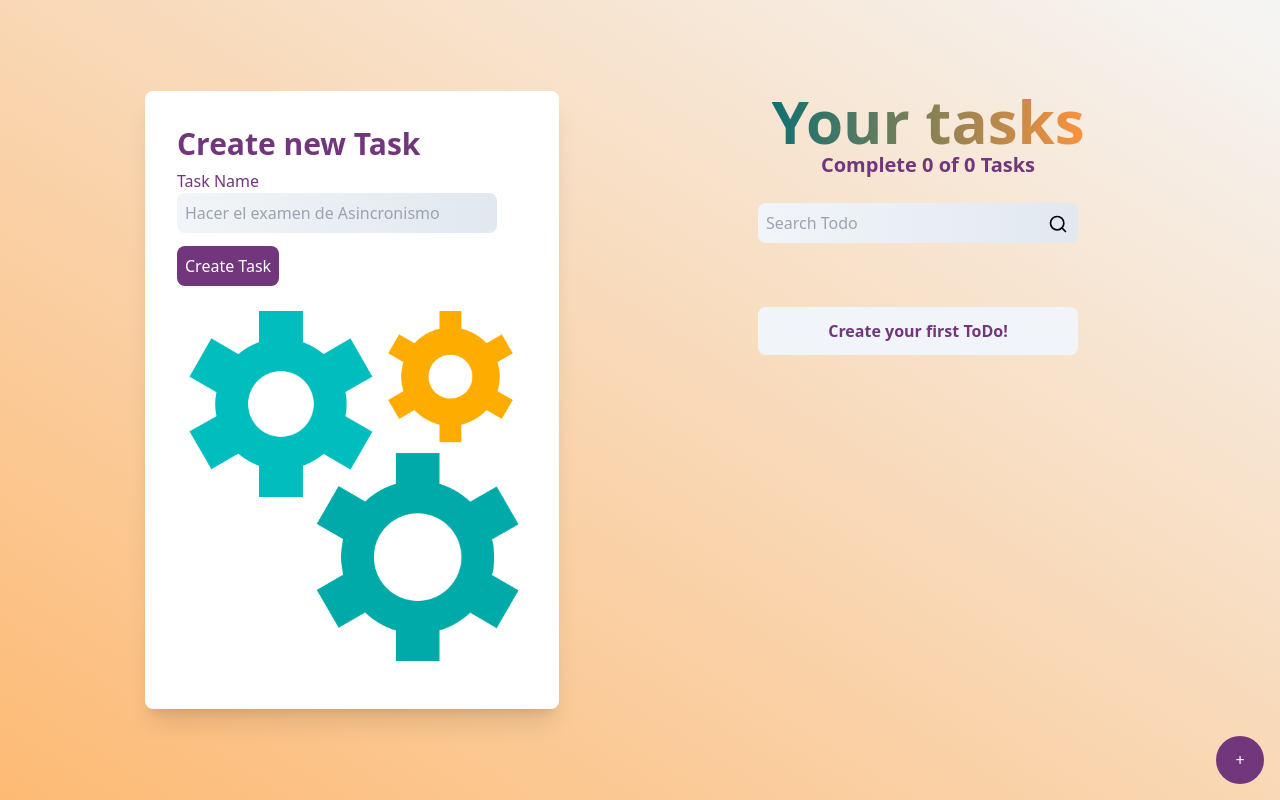
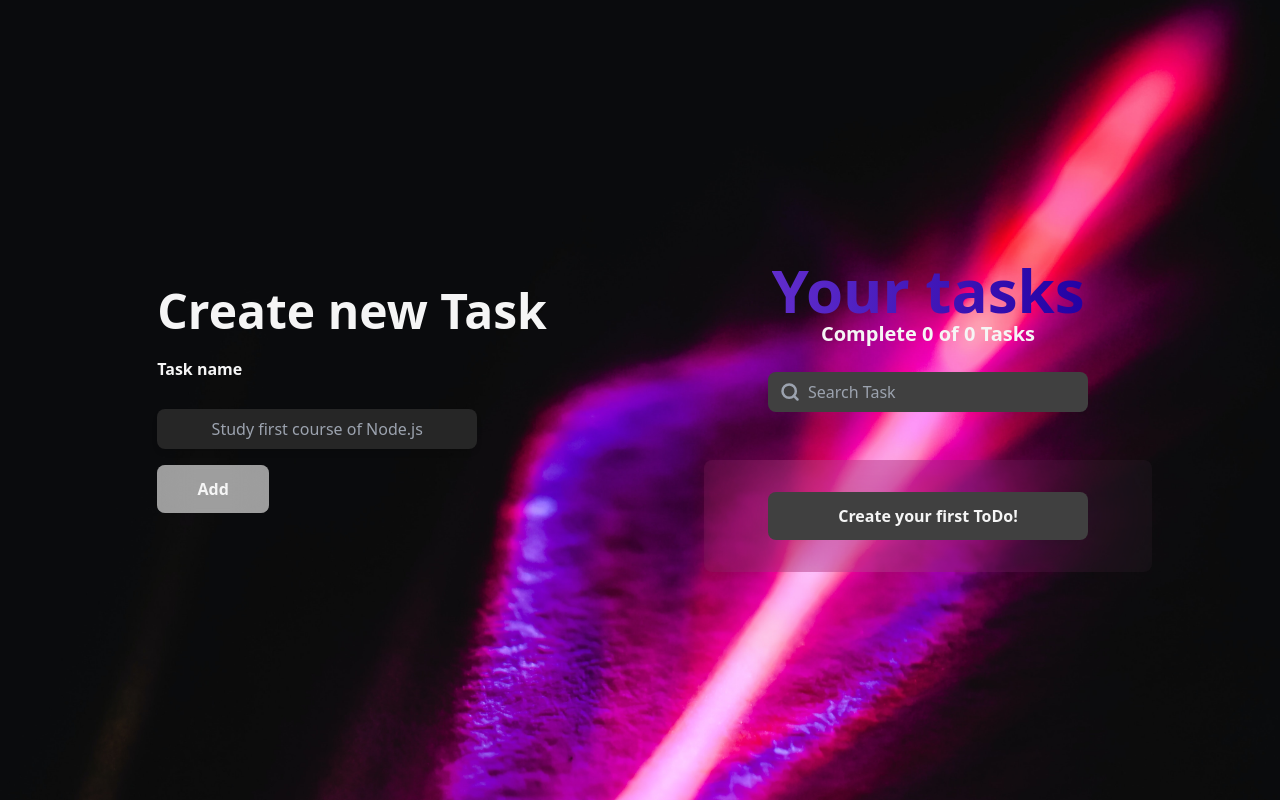
Before and after one commit to estebandelcid/To-Do, a React (Create React App) app: page / in a window 1280 px wide. Built offline with nearby package versions, Linux system fonts and the light colour scheme; grey boxes are pictures that could not be loaded.

Commit message:
[add] New background and animation for buttom and text

```diff
--- a/src/App/AppUI.jsx
+++ b/src/App/AppUI.jsx
@@ -1,17 +1,18 @@
-import React from 'react'
-import { TodoCounter } from '../components/TodoCounter.jsx';
-import { TodoSearch } from '../components/TodoSearch';
-import { TodoList } from '../components/TodoList';
-import { TodoItem } from '../components/TodoItem';
-import { ButtonCreateTodo } from '../components/ButtonCreateTodo';
-import engranes from '../assets/engranajes.png'
-import { CreateBar } from '../components/CreateBar';
-import TodosLoading from '../components/TodosLoading'
-import EmptyTodos from '../components/EmptyTodos.jsx';
-import { TodoContext } from '../components/TodoContext.jsx';
-import Modal from '../components/Modal.jsx';
-import MobileButtonCreateTodo from '../components/MobileButtonCreateTodo'
-import TodoForm from '../components/TodoForm'
+import React from "react";
+import { TodoCounter } from "../components/TodoCounter.jsx";
+import { TodoSearch } from "../components/TodoSearch";
+import { TodoList } from "../components/TodoList";
+import { TodoItem } from "../components/TodoItem";
+import { ButtonCreateTodo } from "../components/ButtonCreateTodo";
+import engranes from "../assets/engranajes.png";
+import { CreateBar } from "../components/CreateBar";
+import TodosLoading from "../components/TodosLoading";
+import EmptyTodos from "../components/EmptyTodos.jsx";
+import { TodoContext } from "../components/TodoContext.jsx";
+import Modal from "../components/Modal.jsx";
+import MobileButtonCreateTodo from "../components/MobileButtonCreateTodo";
+import TodoForm from "../components/TodoForm";
+import background from "../assets/background.jpg";
 
 const AppUI = () => {
   const {
@@ -22,63 +23,52 @@ const AppUI = () => {
     error,
     openModal,
     setOpenModal,
- } = React.useContext(TodoContext)
+  } = React.useContext(TodoContext);
   return (
     <>
-        <div className="grid h-screen w-full place-items-center ">
-        <div className="grid grid-cols-2 w-[90%] justify-items-center">
-          <div className="grid grid-rows-3 h-[90%]  bg-white p-8 items-center place-self-center rounded-lg shadow-xl">
-            <p className=" text-3xl mb-4 text-[#72367c] font-bold">
-              Create new Task
-            </p>
-            <CreateBar />
-            {/* <TodoForm /> */}
-            <ButtonCreateTodo />
-            <div className="flex self-center mt-4 ">
-              <img
-                src={engranes}
-                alt="meeting-ideas"
-                className="object-cover h-[350px] mb-4"
-              />
-            </div>
+      <div className="grid h-screen w-screen place-items-center">
+        <div className=" grid lg:grid-cols-2 w-[90%] justify-items-center ">
+          <div className=" max-lg:hidden grid grid-rows-1 h-[290px] p-8 place-self-center rounded-lg">
+            <TodoForm />
           </div>
 
-          <div className="flex flex-col h-[90%]  space-y-12  place-self-center">
+          <div className="flex flex-col h-[90%] w-full space-y-12  place-self-center items-center">
             <div className="space-y-6">
-              <TodoCounter/>
-              <TodoSearch/>
+              <TodoCounter />
+              <TodoSearch />
             </div>
+            <div className=" grid place-content-center min-w-[350px] w-10/12 max-w-md max-h-80 bg-neutral-600 rounded-lg bg-opacity-10 backdrop-blur-3xl ">
               <TodoList>
                 {loading && <TodosLoading />}
 
                 {error && <p>Hubo un error, lo sentimos.😬</p>}
 
-                  {(!loading && searchedTodos == 0) && <EmptyTodos />}
+                {!loading && searchedTodos == 0 && <EmptyTodos />}
 
                 {searchedTodos.map((todo) => (
                   <TodoItem
                     key={todo.text}
                     text={todo.text}
                     completed={todo.completed}
-                      onComplete={()  => completeTodo(todo.text)}
+                    onComplete={() => completeTodo(todo.text)}
                     onDelete={() => deleteTodo(todo.text)}
                   />
                 ))}
               </TodoList>
-                  <MobileButtonCreateTodo
-                  setOpenModal={setOpenModal}
-                  />
+            </div>
 
-                  {openModal &&
-                   ( <Modal>
+            <MobileButtonCreateTodo setOpenModal={setOpenModal} />
+
+            {openModal && (
+              <Modal>
                 <TodoForm />
-                    </Modal>)
-                  }
+              </Modal>
+            )}
           </div>
         </div>
       </div>
     </>
-    )
-}
+  );
+};
 
 export default AppUI;
--- a/src/components/CreateBar.jsx
+++ b/src/components/CreateBar.jsx
@@ -10,7 +10,6 @@ const CreateBar = () => {
             type="text"
             placeholder="Hacer el examen de Asincronismo"
             className="w-[20rem] bg-gradient-to-r from-slate-100 to-slate-200 rounded-lg p-2 mb-4"
-
           />
       </div>
     );
--- a/src/components/EmptyTodos.jsx
+++ b/src/components/EmptyTodos.jsx
@@ -1,8 +1,8 @@
 const EmptyTodos = () => {
     return (
-        <div className=" flex w-[20rem] h-12 justify-center bg-slate-100 mb-4 p-2 rounded-lg items-center font-bold ">
-            <p className="text-center text-[#72367c]">Create your first ToDo!</p>
-        </div>
-    )
+      <div className=" flex w-[20rem] h-12 justify-center bg-neutral-700 mb-4 p-2 rounded-lg items-center font-bold ">
+        <p className="text-center text-neutral-100">Create your first ToDo!</p>
+      </div>
+    );
 }
 export default EmptyTodos;
--- a/src/components/MobileButtonCreateTodo.jsx
+++ b/src/components/MobileButtonCreateTodo.jsx
@@ -3,7 +3,7 @@
 const MobileButtonCreateTodo = ({setOpenModal}) => {
     return (
       <button
-       className="w-12 h-12 fixed bottom-4 right-4 bg-[#72367c] rounded-full text-white rotate-0 ease duration-200 hover:rotate-180 flex justify-center items-center border-none z-10"
+        className="lg:hidden w-16 h-16 fixed bottom-8 right-4 rounded-full text-white grid place-content-center border-none text-xl font-bold z-10 bg-gradient-to-r from-[#9e57f4] to-[#2101a3] animate-bmove bg-[length:100px_100px]"
         onClick={
           //    (event) => {
           //        console.log('Your click')
@@ -11,12 +11,13 @@ const MobileButtonCreateTodo = ({setOpenModal}) => {
           //        console.log(event.target)
           //    }
           () => {
-           setOpenModal(state => !state)
-       }}
+            setOpenModal((state) => !state);
+          }
+        }
       >
         +
       </button>
-    )
+    );
 }
 
 export default MobileButtonCreateTodo;
--- a/src/components/TodoCounter.jsx
+++ b/src/components/TodoCounter.jsx
@@ -5,15 +5,28 @@ const TodoCounter = () => {
     const {totalTodos, completedTodos} = React.useContext(TodoContext)
 
     return (
-        <div className="flex flex-col items-center ">
-        <h1 className=" text-6xl font-extrabold text-transparent bg-clip-text bg-gradient-to-r from-[#107071] to-orange-400">Your tasks</h1>
-       {(totalTodos === completedTodos && totalTodos >= 1) ?
-       <h2 className="text-xl font-semibold text-green-500 text-center"> Congratulations, <br/>You're complete all your tasks! 🥳</h2>
-       :
-       <h2 className="text-xl font-semibold text-[#72367c]">Complete {completedTodos} of {totalTodos} Tasks</h2>}
-
-        </div>
-    )
+      <div className="flex flex-col items-center ">
+        <h1
+          className=" text-6xl font-extrabold text-transparent bg-clip-text bg-gradient-to-r from-[#9e57f4] to-[#2101a3] animate-bmove "
+          style={{
+            backgroundSize: "200%",
+          }}
+        >
+          Your tasks
+        </h1>
+        {totalTodos === completedTodos && totalTodos >= 1 ? (
+          <h2 className="text-xl font-semibold text-green-500 text-center">
+            {" "}
+            Congratulations, <br />
+            You're complete all your tasks! 🥳
+          </h2>
+        ) : (
+          <h2 className="text-xl font-semibold text-neutral-100">
+            Complete {completedTodos} of {totalTodos} Tasks
+          </h2>
+        )}
+      </div>
+    );
 }
 
 export {TodoCounter}
--- a/src/components/TodoForm.jsx
+++ b/src/components/TodoForm.jsx
@@ -9,6 +9,7 @@ const TodoForm = () => {
     event.preventDefault();
     addTodo(newTodoValue.trim());
     setOpenModal(false);
+    setNewTodoValue("");
   };
   const onCancel = () => {
     setOpenModal(false);
@@ -19,15 +20,21 @@ const TodoForm = () => {
   };
 
   return (
+    <>
+      <h2 className="text-5xl mb-4 text-neutral-100 font-bold">
+        Create new Task
+      </h2>
       <form
-      className="w-[90%] max-w-[300px] bg-neutral-100 px-8 py-10 flex justify-center items-center flex-col rounded-lg "
+        className="lg:w-[20rem] w-[90%] max-w-[20rem]
+          lg:bg-transparent lg:items-start  px-8 lg:px-0 py-10 lg:py-0 flex justify-center items-center flex-col rounded-lg "
+        id="myForm"
         onSubmit={onSubmit}
       >
-      <label className="text-center font-bold text-black mb-7">
-        Write your new ToDo!
+        <label className="text-center font-bold text-neutral-100 mb-7">
+          Task name
         </label>
-      <textarea
-        className="bg-neutral-100 border-solid border-2 border-neutral-700 rounded-lg shadow-md text-black text-xl text-center p-3 h-24 w-[calc(100%-25px)] placeholder:text-neutral-300 font-normal focus:outline-[#72367c]"
+        <input
+          className=" w-[calc(100%-25px)] lg:w-full lg:min-h-10 max-h-16 bg-neutral-800 rounded-lg shadow-md text-neutral-100 text-center p-2 outline-none focus:outline-neutral-500"
           placeholder="Study first course of Node.js"
           value={newTodoValue}
           onChange={onChange}
@@ -35,21 +42,36 @@ const TodoForm = () => {
         />
         <div className="flex justify-between items-center w-full mt-4">
           <button
-          className=" cursor-pointer inline-block text-xl text-neutral-800 font-normal w-28 h-12 rounded-lg border-none hover:text-red-700 hover:bg-red-300 hover:border-solid"
+            className=" cursor-pointer inline-block text-xl text-neutral-800 font-normal w-28 h-12 rounded-lg hover:border-2 border-red-800 hover:text-red-700 hover:border-solid lg:hidden"
             type="button"
             onClick={onCancel}
           >
             Cancel
           </button>
+
+          {/* change button */}
+          <div
+            className="w-28 h-12 rounded-lg animate-bmove"
+            style={{
+              backgroundImage:
+                "url(https://images.pexels.com/photos/1910236/pexels-photo-1910236.jpeg?auto=compress&cs=tinysrgb&w=1260&h=750&dpr=1)",
+              backgroundSize: "200%",
+            }}
+          >
             <button
-          className="bg-[#72367c] cursor-pointer inline-block text-xl font-normal w-28 h-12 rounded-lg border-none"
+              className=" w-full h-full cursor-pointer inline-block text-neutral-100 font-bold rounded-lg border-none backdrop-blur-lg"
               type="submit"
             >
               Add
             </button>
           </div>
+        </div>
       </form>
+    </>
   );
 };
 
 export default TodoForm;
+
+// bg-[#4d017c]
+// bg-gradient-to-r from-purple-500 to-pink-500
--- a/src/components/TodoList.jsx
+++ b/src/components/TodoList.jsx
@@ -1,11 +1,10 @@
 
 const TodoList = (props) => {
     return (
-        <ul>
-            {props.children}
-        </ul>
-
-    )
+      <ul className="  w-[26rem] flex flex-col items-center pt-8 pb-4  overscroll-y-contain overflow-y-auto scroll-smooth no-scrollbar rounded-lg">
+        {props.children}
+      </ul>
+    );
 }
 
 export {TodoList}
--- a/src/components/TodoSearch.jsx
+++ b/src/components/TodoSearch.jsx
@@ -7,16 +7,14 @@ const TodoSearch = () => {
   const {searchValue, setSearchValue} = React.useContext(TodoContext)
 
   return (
-    <div>
-        <input
-          type="text"
-          placeholder="Search Todo"
-          className="w-[20rem] bg-gradient-to-r from-slate-100 to-slate-200 rounded-lg p-2 mb-4"
-          onChange={(event) => (setSearchValue(event.target.value))}
-        />
-        <span className=" relative inline-block right-[30px] top-[5px]">
-          <FiSearch size='20px'/>
-        </span>
+    <div className="relative flex items-center text-gray-400 focus-within:text-gray-600 ">
+      <FiSearch className="absolute w-5 h-5 ml-3 stroke-[3px] pointer-events-none" />
+      <input
+        type="text"
+        placeholder="Search Task"
+        className="w-[20rem] bg-neutral-700 outline-none focus:outline-neutral-500 rounded-lg text-neutral-100 pr-3 pl-10 py-2"
+        onChange={(event) => setSearchValue(event.target.value)}
+      />
     </div>
   );
 };
--- a/src/index.css
+++ b/src/index.css
@@ -1,3 +1,5 @@
+
+
 /* body {
   margin: 0;
   font-family: -apple-system, BlinkMacSystemFont, 'Segoe UI', 'Roboto', 'Oxygen',
@@ -19,6 +21,27 @@ code {
 
 @layer base {
   html {
-    @apply bg-gradient-to-bl from-neutral-100 to-orange-300;
+    /* @apply bg-fixed */
+    background-color: black;
+    background-image: url('./assets/background.jpg');
+    background-attachment: fixed;
+    background-repeat: no-repeat;
+    background-size: cover;
+    scroll-behavior: unset;
   }
 }
+
+@layer utilities {
+
+  /* Chrome, Safari and Opera */
+  .no-scrollbar::-webkit-scrollbar {
+    display: none;
+  }
+
+  .no-scrollbar {
+    -ms-overflow-style: none;
+    /* IE and Edge */
+    scrollbar-width: none;
+    /* Firefox */
+  }
+}
```
Also changed, not shown: src/components/Modal.jsx (+5 -7 lines), src/components/TodoItem.jsx (+24 -21 lines), tailwind.config.js (+14 -5 lines), src/assets/background.jpg (added), src/assets/bbutton.jpg (added). Lines whose indentation alone changed are shown as unchanged.
